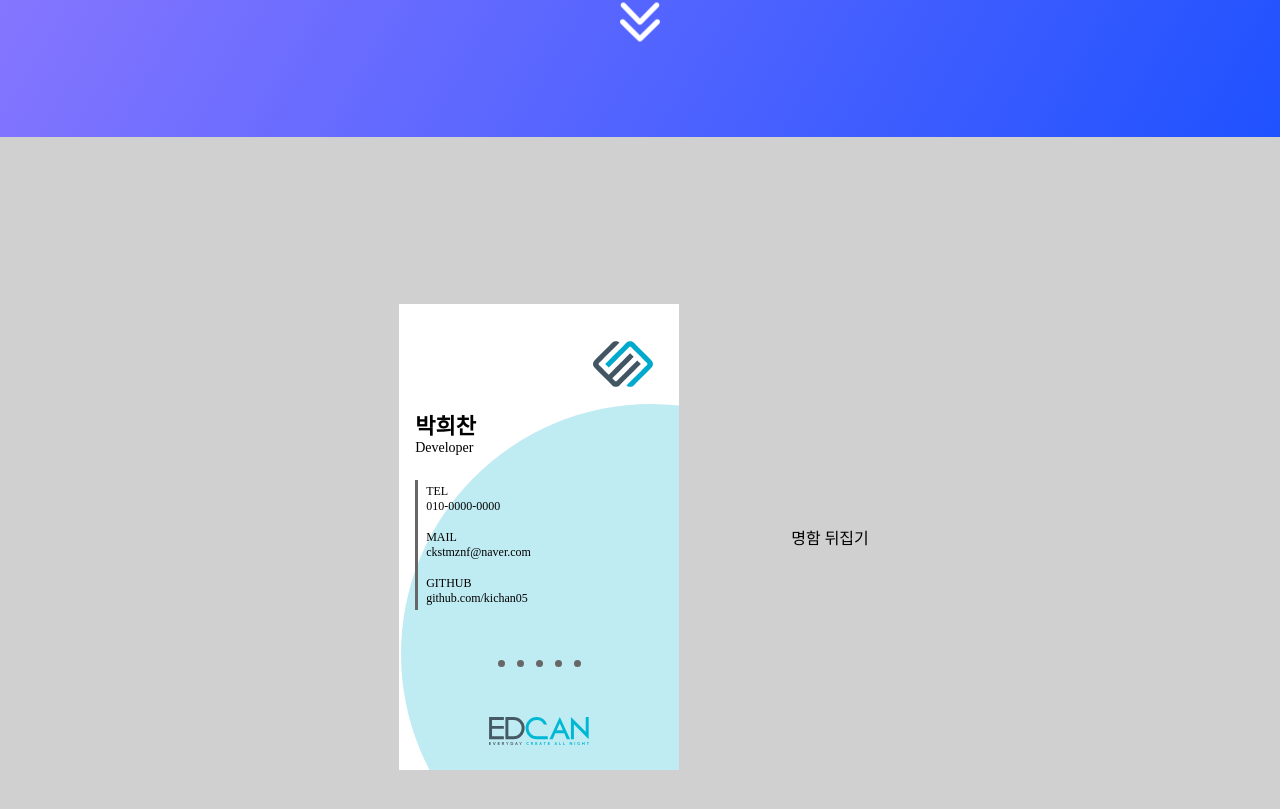
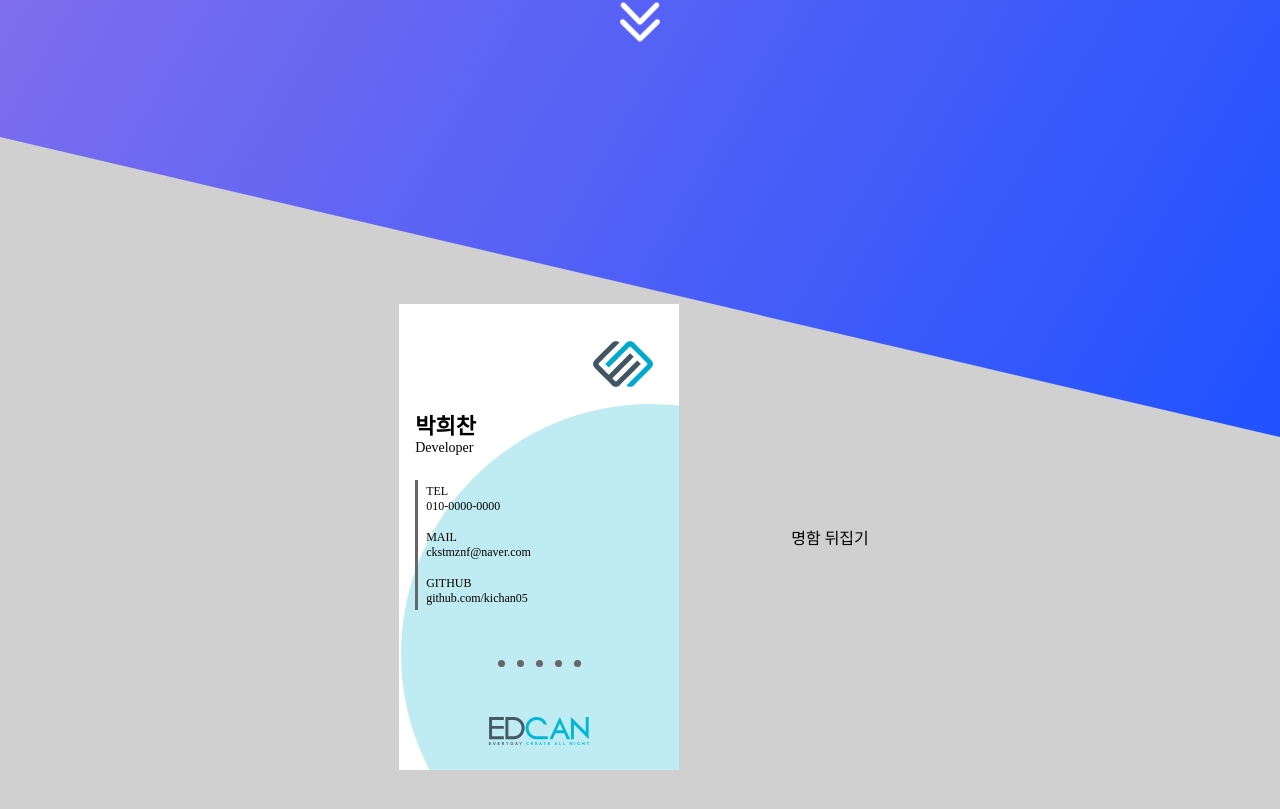
Before and after one commit to kichan05/kichan.dev, a React (Create React App) app: page / in a window 1280 px wide. Shown: the part 663-1472 px from the top of the page. Built offline with nearby package versions, Linux system fonts and the light colour scheme; a web font is replaced by a local one.

Commit message:
add:first section

```diff
--- a/src/component/BusinessCardSection.js
+++ b/src/component/BusinessCardSection.js
@@ -10,6 +10,7 @@ export function BusinessCardSection() {
   const [businessCardYDeg, setBusinessCardYDeg] = useState(0.0)
 
   return <section style={style} className="business-card-section full-section">
+    {/*<div className="top-header"></div>*/}
     <div className={`business-card-wrap ${isReverse ? "reverse" : ""}`}
          style={{transform : `rotateX(${businessCardXDeg}deg) rotateY(${businessCardYDeg}deg)`}}
          onMouseMove={(event) => {
--- a/src/component/FirstSection.js
+++ b/src/component/FirstSection.js
@@ -5,7 +5,14 @@ import downArrow from "./../assets/down_arrow.svg"
 export function FirstSection() {
   return <section style={style} className="first-section">
     <div className="bg"/>
-    <img className="arrow" src={downArrow} alt="아래쪽 화살표"/>
+    <img className="arrow" src={downArrow} alt="아래쪽 화살표"
+      onClick={()=>{
+        scrollTo({
+          top : window.innerHeight,
+          left : 0,
+          behavior : "smooth"
+        })
+      }}/>
 
     <div className="content">
       <div className="title">
--- a/src/component/businessCardSection.css
+++ b/src/component/businessCardSection.css
@@ -1,7 +1,4 @@
 .business-card-section {
-  width : 100%;
-  height : 100%;
-
   background-color: #d0d0d0;
 
   display: flex;
--- a/src/component/firstSection.css
+++ b/src/component/firstSection.css
@@ -1,16 +1,18 @@
 .first-section {
-    width: 100%;
-    height: 100%;
+    overflow-y: visible;
+}
 
-    position: relative;
+.first-section * {
+    z-index: 2;
 }
 
 .first-section .bg {
     width: 100%;
-    height: 100vh;
+    height: calc(100% + 300px);
 
     background: rgb(76, 45, 254);
-    background: linear-gradient(120deg, rgba(76, 45, 254, 0.642691415313225) 17%, rgba(0, 58, 255, 0.877030162412993) 100%);
+    background: linear-gradient(120deg, #826fed 17%, #1f52ff 100%);
+    clip-path: polygon(0% 0%, 100% 0%, 100% 100%, 0% calc(100% - 300px));
 
     animation-name: bg-animation;
     animation-duration: 1s;
@@ -19,6 +21,7 @@
     position: absolute;
     top: 0px;
     left: 0px;
+    z-index: 1;
 }
 
 .first-section .arrow {
--- a/src/style/App.css
+++ b/src/style/App.css
@@ -14,3 +14,11 @@ body {
 #root, .App {
   height : 100%;
 }
+
+
+section {
+  width: 100%;
+  height: 100%;
+
+  position: relative;
+}
```
